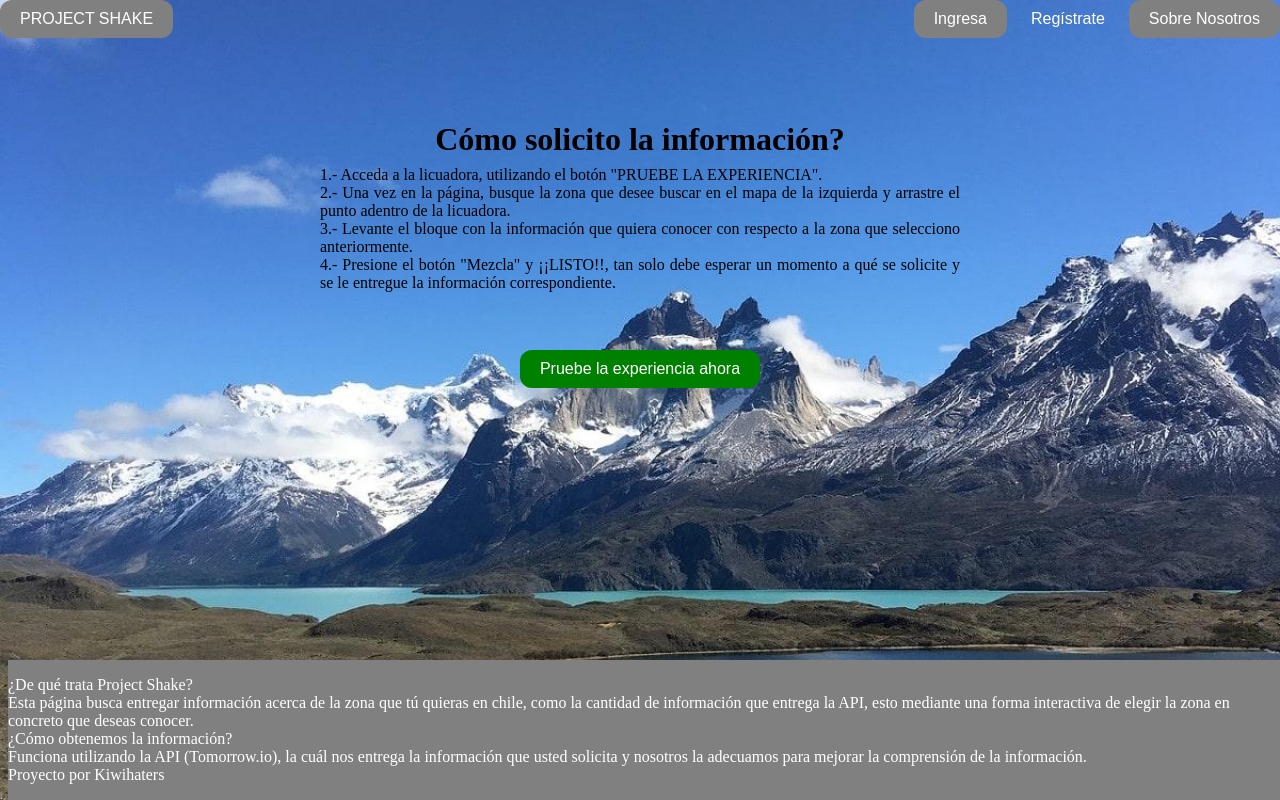
After one commit to hdehola/Proyecto-IWG, a Django app: page / in a window 1280 px wide. The commit adds this page. Run offline with Django 4.2, Linux system fonts and the light colour scheme.

Commit message:
modificaciones home(falta completar)

```diff
--- a/djangocrud/urls.py
+++ b/djangocrud/urls.py
@@ -20,6 +20,7 @@ from tasks import views
 
 urlpatterns = [
     path('admin/', admin.site.urls),
+    path('',views.newhome,name='new-home'),
     path('home/', views.Home, name= 'home'),
     path('register/', views.register, name ='register'),
     path('Logout/', views.cerrar_sesion, name= 'logout'),
--- /dev/null
+++ b/tasks/templates/new-home.css
@@ -0,0 +1,71 @@
+body {
+    background: url('patagonia-chilena.jpg') no-repeat center center fixed;
+    -webkit-background-size: cover;
+    -moz-background-size: cover;
+    -o-background-size: cover;
+    background-size: cover;
+}
+
+#projectShakeButton, .rightButton, #experienceButton {
+    padding: 10px 20px;
+    border: none;
+    color: #FFFFFF;
+    text-align: center;
+    text-decoration: none;
+    display: inline-block;
+    font-size: 16px;
+    border-radius: 12px;
+}
+
+#projectShakeButton {
+    background-color: #808080;
+    position: absolute;
+    top: 0;
+    left: 0;
+}
+
+.rightButton {
+    background-color: #808080;
+}
+
+#experienceButton {
+    background-color: #008000;
+}
+
+#rightButtons {
+    position: absolute;
+    top: 0;
+    right: 0;
+}
+
+#contentTitle {
+    position: absolute;
+    top: 100px;
+    left: 50%;
+    transform: translateX(-50%);
+    text-align: center;
+}
+
+#contentBlock {
+    position: absolute;
+    top: 150px;
+    left: 50%;
+    transform: translateX(-50%);
+    text-align: justify;
+}
+
+#experienceButton {
+    position: absolute;
+    top: 350px;
+    left: 50%;
+    transform: translateX(-50%);
+}
+
+#footer {
+   position:absolute;
+   bottom:0;
+   width:100%;
+   height:auto;
+   background:#808080;
+   color:#FFFFFF;
+}
--- /dev/null
+++ b/tasks/templates/new-home.html
@@ -0,0 +1,40 @@
+<!DOCTYPE html>
+<html>
+<head>
+<link rel="stylesheet" type="text/css" href="new-home.css">
+</head>
+<body>
+<button id="projectShakeButton">PROJECT SHAKE</button>
+<div id="rightButtons">
+<a href="https://www.youtube.com" target="_blank"><button class="rightButton">Ingresa</button></a>
+<a href="https://www.youtube.com" target="_blank"><button class="rightButton" style="background-color:#00000000;">Regístrate</button></a>
+<a href="https://www.youtube.com" target="_blank"><button class="rightButton">Sobre Nosotros</button></a>
+</div>
+<h1 id="contentTitle">Cómo solicito la información?</h1>
+<div id="contentBlock">
+<p>
+1.- Acceda a la licuadora, utilizando el botón "PRUEBE LA EXPERIENCIA".
+<br>
+2.- Una vez en la página, busque la zona que desee buscar en el mapa de la izquierda y arrastre el punto adentro de la licuadora.
+<br>
+3.- Levante el bloque con la información que quiera conocer con respecto a la zona que selecciono anteriormente.
+<br>
+4.- Presione el botón "Mezcla" y ¡¡LISTO!!, tan solo debe esperar un momento a qué se solicite y se le entregue la información correspondiente.
+</p>
+</div>
+<a href="https://www.youtube.com" target="_blank"><button id="experienceButton">Pruebe la experiencia ahora</button></a>
+<div id="footer">
+<p>
+¿De qué trata Project Shake?
+<br>
+Esta página busca entregar información acerca de la zona que tú quieras en chile, como la cantidad de información que entrega la API, esto mediante una forma interactiva de elegir la zona en concreto que deseas conocer.
+<br>
+¿Cómo obtenemos la información?
+<br>
+Funciona utilizando la API (Tomorrow.io), la cuál nos entrega la información que usted solicita y nosotros la adecuamos para mejorar la comprensión de la información.
+<br>
+Proyecto por Kiwihaters
+</p>
+</div>
+</body>
+</html>
--- a/tasks/views.py
+++ b/tasks/views.py
@@ -7,7 +7,9 @@ from django.db import IntegrityError
 # Create your views here.
 
 def Home(request):
-    return render(request, 'Home.html')
+    return render(request, 'Home.html',{})
+def newhome(request):
+    return render(request,'new-home.html',{})
 
 def register(request):
     if request.method == 'GET':
```
Also changed, not shown: static/Home.css (added, +61 -0 lines), tasks/templates/Home.css (added, +61 -0 lines), tasks/templates/Home.html (+1 -63 lines), static/Home - 1.png (renamed from statics/Home - 1.png), static/css/plantillaHome.css (added), static/image.png (renamed from statics/image.png), static/patagonia-chilena.jpg (added), tasks/templates/patagonia-chilena.jpg (added).
